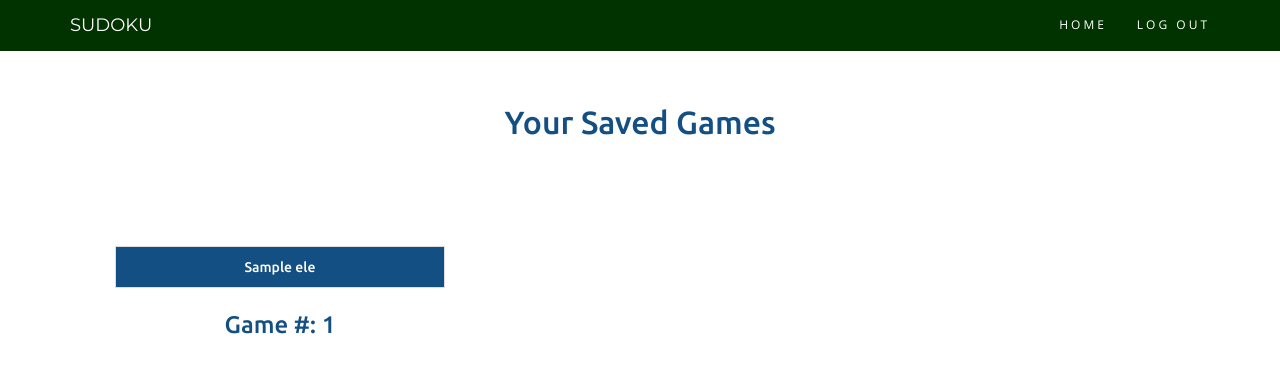
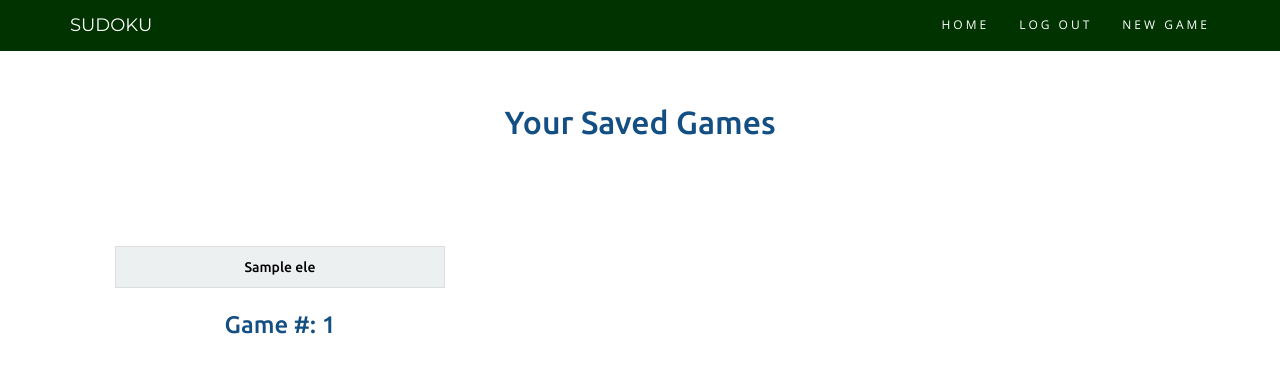
Before and after one commit to Manis99803/design-pattern-project, a Flask app: template templates/previous_games.html in a window 1280 px wide. Shown: the top 373 px of the page. Run offline with Flask 2, Linux system fonts and the light colour scheme; the template is opened without the code that fills it: most values are stand-ins (such as "Sample title", 1, 10 or a date in 2020); some libraries are stand-ins or nearby versions.

Commit message:
code changes

```diff
--- a/Game.py
+++ b/Game.py
@@ -154,6 +154,7 @@ def game_history():
     if sudoku_games == False:
         return redirect(url_for("new_game"))
     else:
+
         return render_template("previous_games.html", sudoku_games = sudoku_games)
 
 
@@ -182,14 +183,14 @@ def older_game(game_number):
 @LoginCheck
 @app.route("/new_game")
 def new_game():
-    start = int(round(time.time() * 1000))
+    # start = int(round(time.time() * 1000))
     global game_object
     game_object.generate_board_values()
     game_object.set_values()
-
+    if "game_number" in session:
+        del session["game_number"]
     row_wise_sudoku = game_object.get_game_environment_object().create_game_environment()
-    end = int(round(time.time() * 1000))
-    print(end - start)
+    # end = int(round(time.time() * 1000))
     return render_template("sudoku.html", row_wise_board = row_wise_sudoku)
 
 if __name__ == "__main__":
--- a/SudokuSolution.py
+++ b/SudokuSolution.py
@@ -26,6 +26,7 @@ class SudokuSolution:
                     ''', re.VERBOSE)
 
         result = ansi_escape.sub('', self.solved_string)
+        print(result)
 
         self.row_wise_solved_sudoku = list()
         self.row_elements = []
@@ -39,12 +40,14 @@ class SudokuSolution:
                     self.row_elements = []
             except:
                 continue
-
+        print(self.row_wise_solved_sudoku)
         return self.row_wise_solved_sudoku
 
     def compute_diff_cell(self):
         diff_cell = dict()
         sudoku_solution = self.get_solved_sudoku()
+        print("Row",self.row_wise_sudoku)
+        print('Sol', sudoku_solution)
         for i in range(9):
             for j in range(9):
                 if self.row_wise_sudoku[i][j] != sudoku_solution[i][j]:
--- a/templates/previous_games.html
+++ b/templates/previous_games.html
@@ -51,14 +51,17 @@
             color: #fff !important;
         }
         .table{
-            background: #134f83 !important;
-            color: white !important;
+            background: #ecf0f1 !important;
+            color: black !important;
+        }
+        .contain {
+            background-color: white;
         }
         td:nth-child(4), td:nth-child(7) {
-            border-left: solid 4px #fff !important;
+            border-left: solid 2px #333 !important;
         }
         tr:nth-child(3), tr:nth-child(6) {
-            border-bottom: solid 4px #fff;
+            border-bottom: solid 2px #333;
         }
         td {
             padding: 10px !important;
@@ -90,9 +93,10 @@
                         <li>
                         <a href="http://127.0.0.1:5000/logout" id="save">log out</a>
                         </li>
-                        <!--li>
-                        <a href="http://127.0.0.1:5000/signup" id="log">sign up</a>
-                        </li-->
+
+                        <li>
+                        <a href="http://127.0.0.1:5000/new_game" id="new Game">New Game</a>
+                        </li>
                     </ul>
                     </nav>
                 </div>
@@ -106,10 +110,10 @@
                             {% for row in game %}
                                 <tr>
                                     {% for ele in row %}
-                                        {% if ele|string|length %}
+                                        {% if ele|string|length and ele != 0 %}
                                             <td>{{ ele }}</td>
                                         {% else %}
-                                            <td>&nbsp;</td>
+                                            <td class="contain">&nbsp;</td>
                                         {% endif %}
                                     {% endfor %}
                                 </tr>
@@ -128,7 +132,7 @@
         $('table').click(function() {
             var tb = $(this).attr('id');
             console.log(tb);
-            window.location.replace("http://127.0.0.1:5000/older_game/"+tb);
+            window.location.href = "http://127.0.0.1:5000/older_game/"+tb;
         })
     })
 </script>
```
Also changed, not shown: GameLogic.py (+8 -2 lines), dbdata.py (+7 -3 lines), templates/sudoku.html (+22 -6 lines), Sudoku.db.
